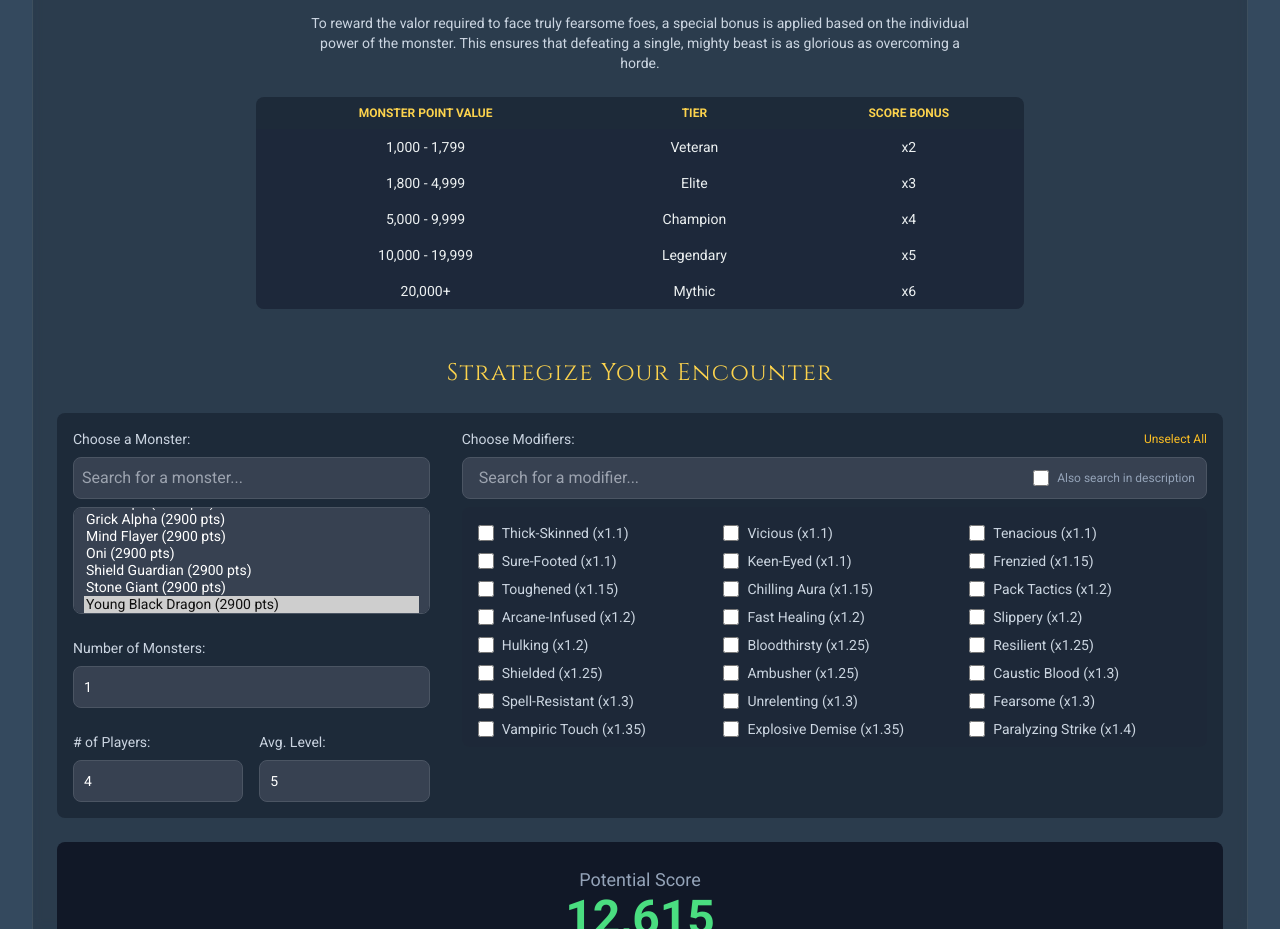
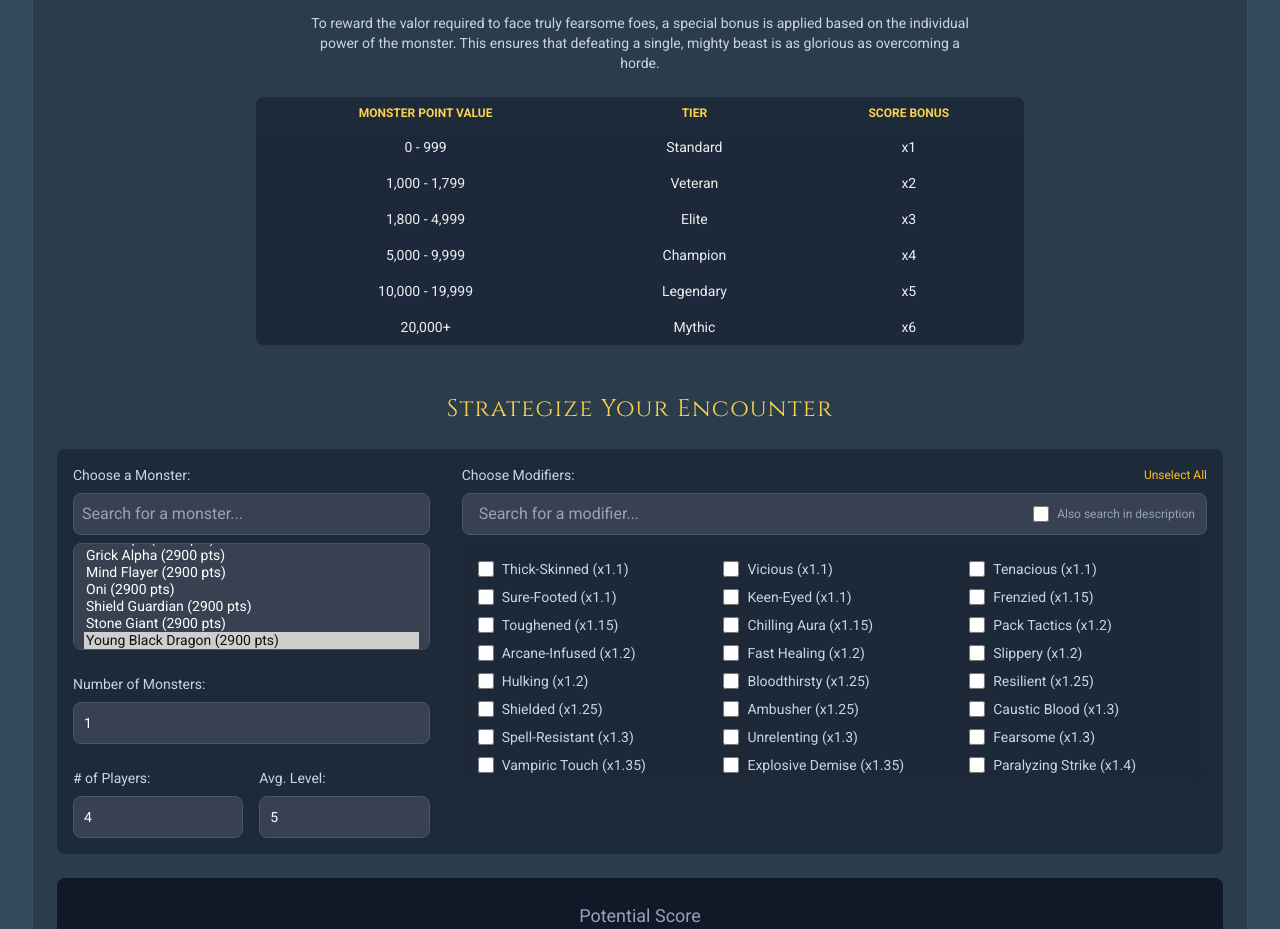
Before and after one commit to Gaudam/Tournament, a plain HTML site: page index.html in a window 1280 px wide. Shown: the part 2586-3515 px from the top of the page. Drawn offline with nearby package versions, Linux system fonts and the light colour scheme.

Commit message:
Update index.html
Standard added to Elite

```diff
--- a/index.html
+++ b/index.html
@@ -206,6 +206,11 @@
                             </tr>
                         </thead>
                         <tbody class="bg-slate-800/50">
+                            <tr>
+                                <td class="px-4 py-2">0 - 999</td>
+                                <td class="px-4 py-2">Standard</td>
+                                <td class="px-4 py-2">x1</td>
+                            </tr>
                             <tr>
                                 <td class="px-4 py-2">1,000 - 1,799</td>
                                 <td class="px-4 py-2">Veteran</td>
```
